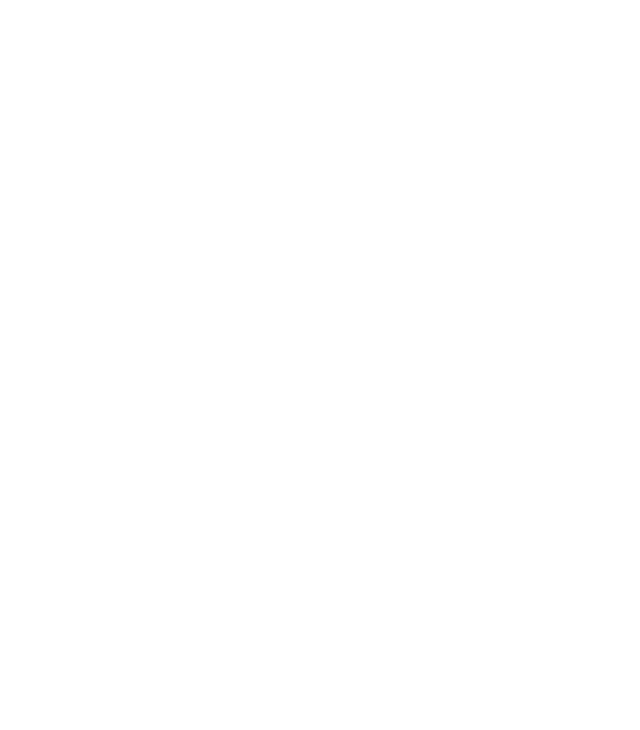
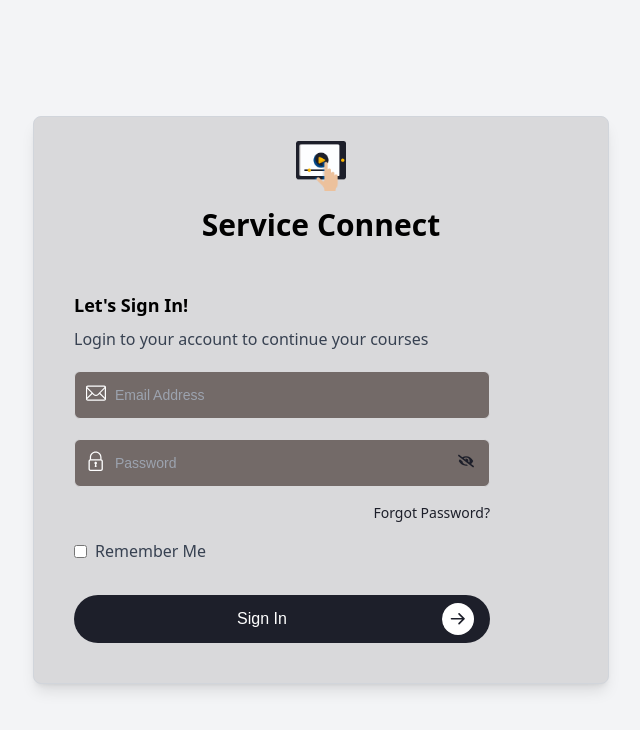
Before and after one commit to JaseelaAlimahamed/ServiceConnectProviderUI, a React (Vite) app: page /signin in a window 1280 px wide. Shown: the top 730 px of the page, without its empty margins (319-959 px from the left). Built offline with nearby package versions, Linux system fonts and the light colour scheme.

Commit message:
corrected Signin and otpPage

```diff
--- a/src/SignInOTPComponents/Pages/ServiceProviderSignIn.jsx
+++ b/src/SignInOTPComponents/Pages/ServiceProviderSignIn.jsx
@@ -1,9 +1,10 @@
-
 import React, { useState } from 'react';
 import { useNavigate } from 'react-router-dom';
 import FormComponent from '../../components/reUsableComponents/FormComponent';
 import ImageIconsComponent from '../../components/reUsableComponents/ImageIconsComponents';
-import icon from '../../assets/ICON.png';
+import Icon from '../../assets/ICON.png';
+import envolope from '../../assets/envolope.svg';
+import passlock from '../../assets/password.svg';
 
 // Function to generate a random OTP
 const generateOTP = () => {
@@ -33,6 +34,7 @@ const ServiceProviderSignIn = () => {
       label: 'Email',
       required: true,
       onChange: handleEmail,
+      icon: envolope
     },
     {
       name: 'password',
@@ -40,24 +42,29 @@ const ServiceProviderSignIn = () => {
       placeholder: 'Password',
       label: 'Password',
       required: true,
+      icon: passlock
     },
   ];
 
-  const inputConfig={};
+  const inputConfig = {
+    inputWidth: '100%',
+    inputHeight: '48px',
+  };
 
-  // Button configuration
+
+
   const buttonConfig = {
     label: 'Sign In',
     type: 'submit',
-    btnWidth: 'width-full',
+    btnWidth: 'w-full',
     btnHeight: 'h-12',
   };
+
 
   // Function to call sign-in API endpoint
   const handleSignIn = async (values) => {
     try {
-      // Determine if email or mobile number
-      const { email, password } = values;
+      const { email } = values;
       let otp = '';
       if (isEmail(email)) {
         otp = generateOTP();
@@ -69,12 +76,8 @@ const ServiceProviderSignIn = () => {
         console.log('Invalid email or mobile number');
         return;
       }
-
-      // Placeholder URL
-      // const response = await axios.post('/api/signin', values);
       console.log('Sign in success:', values);
-
-      navigate('/otpPage');
+      navigate('/otpPage', {state: { otp }});
     } catch (error) {
       console.error('Error during sign-in:', error);
     }
@@ -82,28 +85,23 @@ const ServiceProviderSignIn = () => {
 
   const iconsConfig = [
     {
-      src: icon,
+      src: Icon,
       width: 50,
       height: 50,
-
     },
   ];
 
   return (
     <div className="flex items-center justify-center min-h-screen bg-gray-100 p-4 sm:p-6 lg:p-8">
-      {/* Responsive Form Container */}
-      <div className="bg-white p-6 rounded-lg shadow-lg w-full max-w-sm sm:max-w-md md:max-w-lg lg:max-w-xl 2xl:max-w-2xl">
-        {/* Flex container for icon and heading */}
-        <div className="flex items-center justify-center mb-4">
-          {/* Icons Component */}
-          <div className="mr-2">
-            <ImageIconsComponent iconsConfig={iconsConfig} />
-          </div>
-          {/* Heading */}
-          <h2 className="text-xl sm:text-2xl lg:text-3xl font-bold text-center">Service Connect</h2>
+      <div className="bg-light-gray p-6 rounded-lg shadow-lg w-full max-w-sm sm:max-w-md md:max-w-lg lg:max-w-xl 2xl:max-w-2xl border border-gray-300">
+
+        {/* Centering Image and Heading at the top */}
+        <div className="flex flex-col items-center justify-center mb-6">
+          <ImageIconsComponent iconsConfig={iconsConfig} />
+          <h2 className="text-xl sm:text-2xl lg:text-3xl font-bold text-center mt-4">Service Connect</h2>
         </div>
 
-        {/* Form Component */}
+        {/* Form Component with Icons */}
         <FormComponent
           fieldConfigs={fieldConfigs}
           buttonConfig={buttonConfig}
--- a/src/components/reUsableComponents/ButtonComponent.jsx
+++ b/src/components/reUsableComponents/ButtonComponent.jsx
@@ -1,18 +1,17 @@
 import React from 'react';
 
-const ButtonComponent = ({ label, type, disabled, btnWidth , btnHeight  }) => {
+const ButtonComponent = ({ label, type = 'button', disabled = false, btnWidth = 'w-auto', btnHeight = 'h-auto' }) => {
   return (
     <button
-    type={type}
-    disabled={disabled}
-    className={`rounded-full bg-dark-gray mt-8 py-4 text-primary font-default hover:bg-secondary transition-all duration-300 disabled:opacity-50 flex items-center justify-between px-4`}
-    style={{ width: btnWidth, height: btnHeight }}
-  >
-    <span className="flex-grow  text-center">{label}</span>
-    <img src="./buttonArrow.svg" className="ml-2 w-8 h-8" alt="arrow" />
-  </button>
+      type={type}
+      disabled={disabled}
+      className={`rounded-full bg-dark-gray mt-8 py-4 text-primary font-default hover:bg-secondary transition-all duration-300 disabled:opacity-50 flex items-center justify-between px-4 ${btnWidth} ${btnHeight}`}
+    >
+      <span className="flex-grow text-center">{label}</span>
+      <img src="./buttonArrow.svg" className="ml-2 w-8 h-8" alt="arrow pointing right" />
+    </button>
+  );
 
-  );
 };
 
 export default ButtonComponent;
--- a/src/components/reUsableComponents/FormComponent.jsx
+++ b/src/components/reUsableComponents/FormComponent.jsx
@@ -5,7 +5,8 @@ import { Link } from 'react-router-dom'; // Import Link for navigation
 import InputFieldComponent from './InputFieldComponent';
 import ButtonComponent from './ButtonComponent';
 
-const FormComponent = ({ fieldConfigs, buttonConfig, inputConfig, apiEndpoint, heading, profile, forgotPassword, title, paragraph, rememberMe }) => {
+const FormComponent = ({ fieldConfigs, buttonConfig, inputConfig, apiEndpoint, heading, profile, forgotPassword, title, paragraph,
+   rememberMe }) => {
   const [formData, setFormData] = useState({});
 
   // Set initial form values based on fieldConfigs
@@ -57,8 +58,8 @@ const FormComponent = ({ fieldConfigs, buttonConfig, inputConfig, apiEndpoint, h
   return (
     <div className="bg-light-gray p-6 max-w-xl w-full md:max-w-lg lg:max-w-lg lg:p-4 xl:max-w-md xl:p-4">
       {heading && (
-        <div className="text-dark-gray p-4 rounded-t-lg w-full mx-auto">
-          <h2 className=" font-heading text-center text-lg font-bold">{heading}</h2>
+         <div className="bg-dark-gray p-4 rounded-t-lg w-full mx-auto">
+          <h2 className="text-white font-heading text-center text-lg font-bold">{heading}</h2>
         </div>
       )}
 
@@ -104,6 +105,10 @@ const FormComponent = ({ fieldConfigs, buttonConfig, inputConfig, apiEndpoint, h
                 onBlur={handleBlur}
                 inputWidth={inputConfig.inputWidth}
                 inputHeight={inputConfig.inputHeight}
+                icon={field.icon}
+
+
+
               />
             ))}
 
@@ -148,3 +153,154 @@ const FormComponent = ({ fieldConfigs, buttonConfig, inputConfig, apiEndpoint, h
 };
 
 export default FormComponent;
+
+// import React, { useState, useEffect } from 'react';
+// import { Formik, Form } from 'formik';
+// import * as Yup from 'yup';
+// import { Link } from 'react-router-dom';
+// import InputFieldComponent from './InputFieldComponent';
+// import ButtonComponent from './ButtonComponent';
+// import { FaUser, FaLock, FaEnvelope } from 'react-icons/fa'; // Import specific icons
+
+// const FormComponent = ({ fieldConfigs, buttonConfig, inputConfig, apiEndpoint, heading, profile, forgotPassword, title, paragraph, rememberMe }) => {
+//   const [formData, setFormData] = useState({});
+
+//   useEffect(() => {
+//     const initialFormData = fieldConfigs.reduce((acc, field) => {
+//       acc[field.name] = '';
+//       return acc;
+//     }, {});
+//     setFormData(initialFormData);
+//   }, [fieldConfigs]);
+
+//   const handleSubmit = async (values, { setSubmitting, resetForm }) => {
+//     try {
+//       await apiEndpoint(values);
+//       resetForm();
+//     } catch (error) {
+//       console.error('Error submitting the form:', error);
+//     } finally {
+//       setSubmitting(false);
+//     }
+//   };
+
+//   const validationSchema = Yup.object(
+//     fieldConfigs.reduce((schema, field) => {
+//       if (field.placeholder.toLowerCase().includes('password') && field.name !== 'confirmPassword') {
+//         schema[field.name] = Yup.string()
+//           .required(`${field.label} is required`)
+//           .matches(
+//             /^(?=.*[a-z])(?=.*[A-Z])(?=.*[@])(?=.*\d)[A-Za-z\d@]{8,}$/,
+//             'Password must contain at least 8 characters, including uppercase, lowercase, number, and @'
+//           );
+//       } else if (field.name === 'confirmPassword') {
+//         schema[field.name] = Yup.string()
+//           .required('Confirm password is required')
+//           .oneOf([Yup.ref('password'), null], 'Passwords must match');
+//       } else if (field.placeholder.toLowerCase().includes('email')) {
+//         schema[field.name] = Yup.string()
+//           .email('Invalid email address')
+//           .required(`${field.label} is required`);
+//       } else if (field.required) {
+//         schema[field.name] = Yup.string().required(`${field.label} is required`);
+//       }
+//       return schema;
+//     }, {})
+//   );
+
+//   return (
+//     <div className="bg-light-gray p-6 max-w-xl w-full md:max-w-lg lg:max-w-lg lg:p-4 xl:max-w-md xl:p-4">
+//       {heading && (
+//         <div className="text-dark-gray p-4 rounded-t-lg w-full mx-auto">
+//           <h2 className="font-heading text-center text-lg font-bold">{heading}</h2>
+//         </div>
+//       )}
+
+//       {profile && (
+//         <div className="flex justify-center mt-4">
+//           <div className="w-24 h-24 rounded-full bg-medium-gray flex items-center justify-center relative">
+//             <img src="/profileImage.svg" alt="Profile" className="w-24 h-24 rounded-full" />
+//             <input type="file" className="opacity-0 absolute w-24 h-24" />
+//           </div>
+//         </div>
+//       )}
+//       {title && (
+//         <div className="font-bold text-lg mt-2">
+//           {title}
+//         </div>
+//       )}
+//       {paragraph && (
+//         <p className="text-gray-700 mt-2">
+//           {paragraph}
+//         </p>
+//       )}
+
+//       <Formik
+//         initialValues={formData}
+//         validationSchema={validationSchema}
+//         enableReinitialize={true}
+//         onSubmit={handleSubmit}
+//       >
+//         {({ values, errors, touched, isSubmitting, handleChange, handleBlur }) => (
+//           <Form className="space-y-4 mt-4">
+//             {fieldConfigs.map((field) => {
+//               const fieldIcon = field.type === 'password' ? <FaLock /> : <FaUser />; // Use icons based on field type
+//               return (
+//                 <InputFieldComponent
+//                   key={field.name}
+//                   name={field.name}
+//                   type={field.type}
+//                   placeholder={field.placeholder}
+//                   value={values[field.name]}
+//                   error={errors[field.name]}
+//                   touched={touched[field.name]}
+//                   onChange={handleChange}
+//                   onBlur={handleBlur}
+//                   inputWidth={inputConfig.inputWidth}
+//                   inputHeight={inputConfig.inputHeight}
+//                   icon={fieldIcon} // Pass icon to InputFieldComponent
+//                 />
+//               );
+//             })}
+
+//             {forgotPassword && (
+//               <div className="flex justify-end">
+//                 <Link to="/forgot-password" className="text-sm text-dark-gray hover:underline hover:text-black">
+//                   Forgot Password?
+//                 </Link>
+//               </div>
+//             )}
+
+//             {rememberMe && (
+//               <div className="flex items-center">
+//                 <input
+//                   id="rememberMe"
+//                   name="rememberMe"
+//                   type="checkbox"
+//                   onChange={handleChange}
+//                   checked={values.rememberMe}
+//                   className="mr-2"
+//                 />
+//                 <label htmlFor="rememberMe" className="text-gray-700">
+//                   Remember Me
+//                 </label>
+//               </div>
+//             )}
+
+//             <div className="mt-4">
+//               <ButtonComponent
+//                 label={buttonConfig.label}
+//                 type={buttonConfig.type}
+//                 disabled={isSubmitting}
+//                 btnWidth={buttonConfig.btnWidth}
+//                 btnHeight={buttonConfig.btnHeight}
+//               />
+//             </div>
+//           </Form>
+//         )}
+//       </Formik>
+//     </div>
+//   );
+// };
+
+// export default FormComponent;
--- a/src/components/reUsableComponents/OtpComponent.jsx
+++ b/src/components/reUsableComponents/OtpComponent.jsx
@@ -1,10 +1,13 @@
 import React, { useState, useRef } from "react";
-import ButtonComponent from "./ButtonComponent"; // Adjust the import path as needed
+import ButtonComponent from "./ButtonComponent";
 import ResendOtpComponent from "./ResendOtpComponent";
+import { useLocation } from "react-router-dom";
 
 const OTPComponent = () => {
     const [otp, setOtp] = useState(["", "", "", ""]);
     const inputRefs = useRef([]);
+    const location= useLocation();
+    const generatedOtp=location.state?.otp;
 
     const handleInputChange = (value, index) => {
         if (/^[0-9]$/.test(value) || value === "") {
@@ -42,8 +45,16 @@ const OTPComponent = () => {
 
     const handleSubmit = (e) => {
         e.preventDefault();
+
         if (otp.every(val => val !== "")) {
-            console.log("OTP submitted:", otp.join(""));
+            const enteredOtp = otp.join("");
+            console.log("OTP submitted:", enteredOtp);
+            if(enteredOtp === String(generatedOtp)){
+                console.log("Correct OTP");
+            }
+            else{
+                console.log("Incorrect OTP");
+            }
             // Submit to the server here
         } else {
             console.log("Please fill all OTP fields.");
@@ -54,7 +65,9 @@ const OTPComponent = () => {
         const emptyIndex = otp.indexOf("");
         if (emptyIndex !== -1) {
             handleInputChange(String(number), emptyIndex);
+
         }
+        console.log(number)
     };
 
     return (
--- a/src/routes/ProviderRoutes.jsx
+++ b/src/routes/ProviderRoutes.jsx
@@ -1,7 +1,6 @@
 import React from 'react'
 import { Route, Routes, Navigate } from 'react-router-dom'
 import ServiceProviderSignIn from '../SignInOTPComponents/Pages/ServiceProviderSignIn'
-
 import OTPPage from '../SignInOTPComponents/Pages/OTPPage';
 
 
@@ -10,7 +9,8 @@ function ProviderRoutes() {
   return (
     <div>
       <Routes>
-           <Route path="/" element={<ServiceProviderSignIn />} />
+      <Route path="/" element={<Navigate to="/signin" />} />
+           <Route path="/signin" element={<ServiceProviderSignIn />} />
         <Route path="/otpPage" element={<OTPPage />} />
 
 
```
Also changed, not shown: src/assets/envolope.svg (added), src/assets/password.svg (added).
